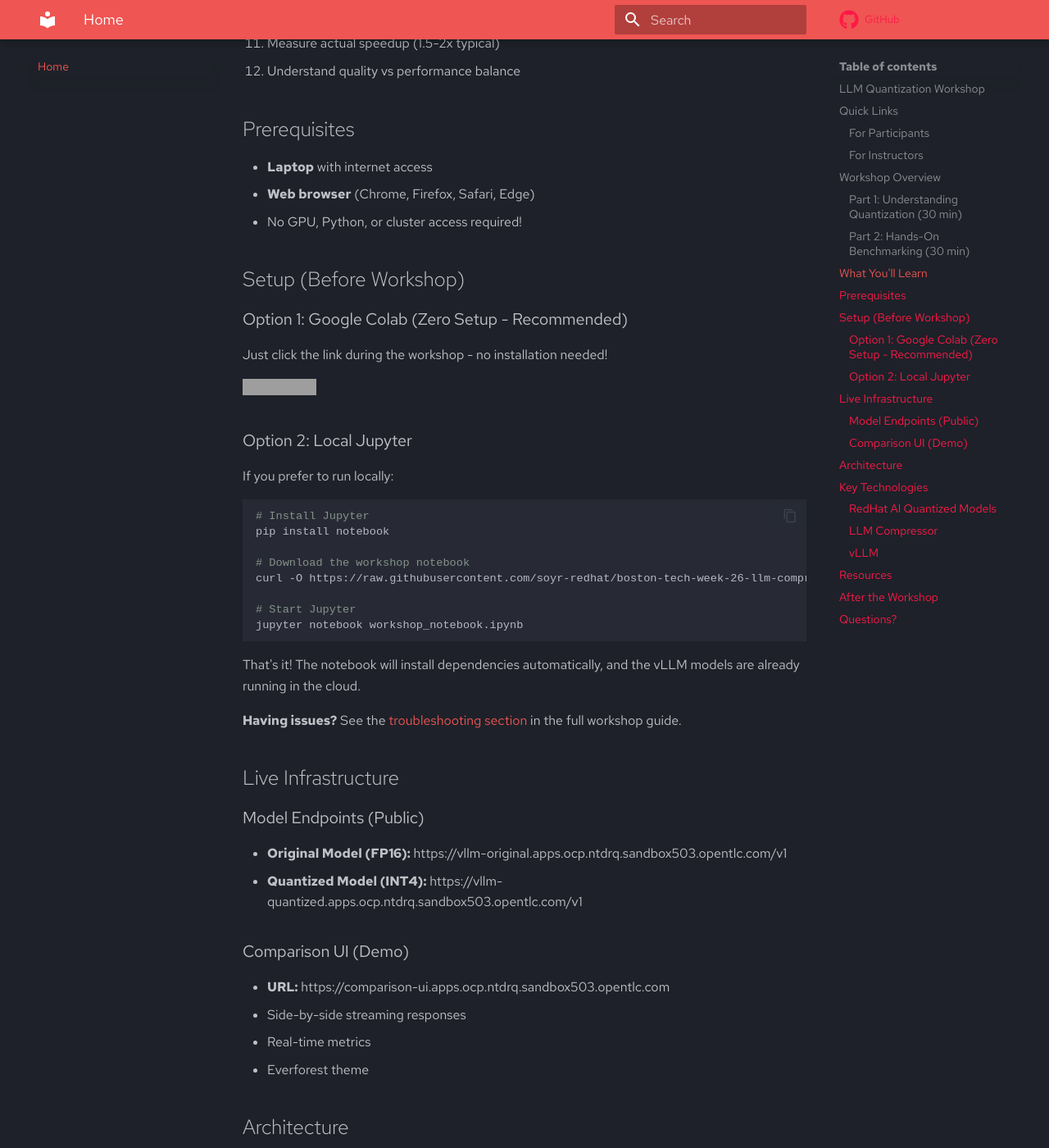
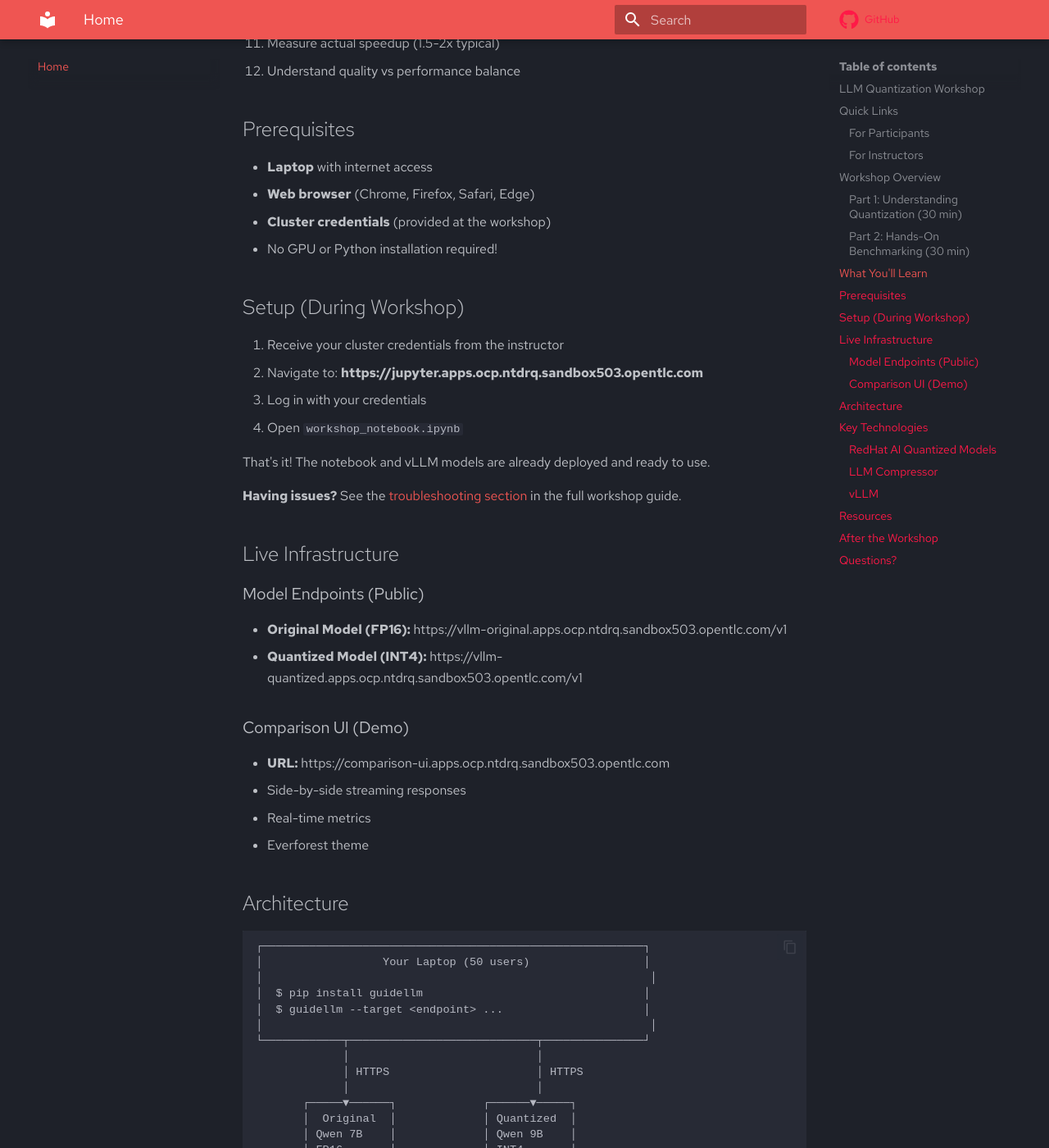
Before and after one commit to soyr-redhat/boston-tech-week-26-llm-compressor, an MkDocs documentation site: the page built from docs/index.md, in a window 1280 px wide and 1400 px high, scrolled down 1593 px. Shown: the whole window at 82% size. Built offline with MkDocs 1.6.1 and Material for MkDocs 9.7.7, drawn with Linux system fonts in a browser that asks for light colours; some web fonts are replaced; comment, search, counter and statistics services are not loaded; some of the changed text lies outside the part shown; grey boxes are pictures that could not be loaded.

Commit message:
update docs to use cluster-hosted jupyterlab instead of colab

````diff
--- a/docs/index.md
+++ b/docs/index.md
@@ -7,7 +7,7 @@
 ## Quick Links
 
 ### For Participants
-- **[Workshop Notebook](https://colab.research.google.com/github/soyr-redhat/boston-tech-week-26-llm-compressor/blob/main/workshop_notebook.ipynb)** - Interactive benchmarking (works on all platforms)
+- **[Workshop Notebook](https://jupyter.apps.ocp.ntdrq.sandbox503.opentlc.com)** - Interactive benchmarking in your browser
 - **[Quick Start Guide](quick-start)** - Command-line alternative
 - **[Workshop Guide](workshop-guide)** - Full 60-minute workshop agenda
 - **[Demo UI](https://comparison-ui.apps.ocp.ntdrq.sandbox503.opentlc.com)** - Live model comparison
@@ -27,7 +27,7 @@
 - Performance metrics and quality trade-offs
 
 ### Part 2: Hands-On Benchmarking (30 min)
-- Open the workshop notebook in your browser (Google Colab or local Jupyter)
+- Open the workshop notebook in your browser
 - Run benchmarks against production endpoints
 - Compare throughput, latency, and quality with interactive charts
 
@@ -52,32 +52,17 @@
 
 - **Laptop** with internet access
 - **Web browser** (Chrome, Firefox, Safari, Edge)
-- No GPU, Python, or cluster access required!
+- **Cluster credentials** (provided at the workshop)
+- No GPU or Python installation required!
 
-## Setup (Before Workshop)
+## Setup (During Workshop)
 
-### Option 1: Google Colab (Zero Setup - Recommended)
+1. Receive your cluster credentials from the instructor
+2. Navigate to: **https://jupyter.apps.ocp.ntdrq.sandbox503.opentlc.com**
+3. Log in with your credentials
+4. Open `workshop_notebook.ipynb`
 
-Just click the link during the workshop - no installation needed!
-
-[![Open In Colab](https://colab.research.google.com/assets/colab-badge.svg)](https://colab.research.google.com/github/soyr-redhat/boston-tech-week-26-llm-compressor/blob/main/workshop_notebook.ipynb)
-
-### Option 2: Local Jupyter
-
-If you prefer to run locally:
-
-```bash
-# Install Jupyter
-pip install notebook
-
-# Download the workshop notebook
-curl -O https://raw.githubusercontent.com/soyr-redhat/boston-tech-week-26-llm-compressor/main/workshop_notebook.ipynb
-
-# Start Jupyter
-jupyter notebook workshop_notebook.ipynb
-```
-
-That's it! The notebook will install dependencies automatically, and the vLLM models are already running in the cloud.
+That's it! The notebook and vLLM models are already deployed and ready to use.
 
 **Having issues?** See the [troubleshooting section](workshop-guide#troubleshooting) in the full workshop guide.
 
````
Also changed, not shown: QUICK_START.md (+6 -16 lines), README.md (+9 -18 lines).
